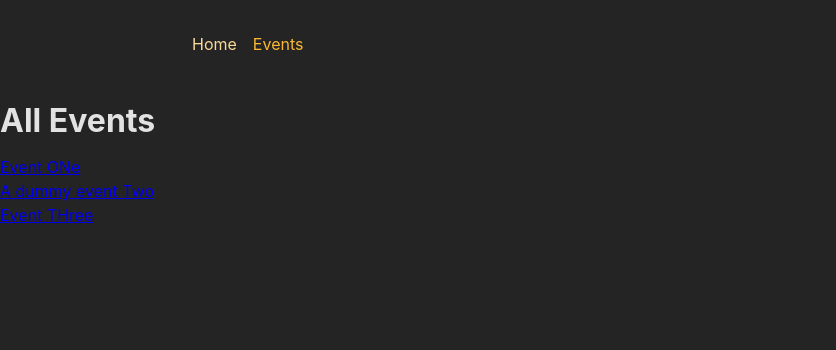
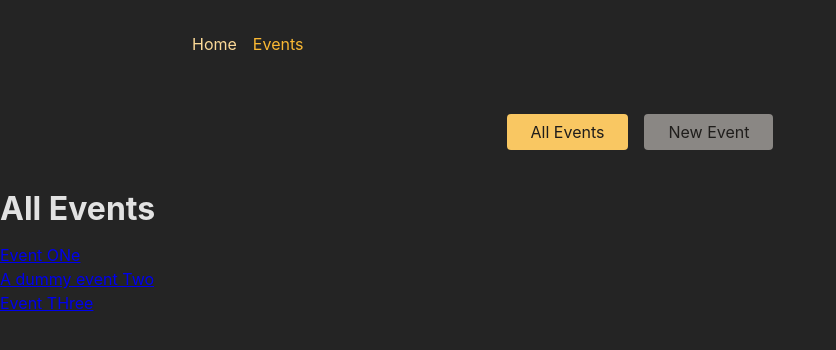
Before and after one commit to Omar-Elmoez/restaurant, a React (Vite) app: page /events in a window 1280 px wide. Shown: the top 350 px of the page, without its empty margins (0-836 px from the left). Built offline with nearby package versions, Linux system fonts and the light colour scheme.

Commit message:
update routes

```diff
--- a/src/components/events-navigation/EventsNavigation.tsx
+++ b/src/components/events-navigation/EventsNavigation.tsx
@@ -1,5 +1,5 @@
-import { NavLink } from 'react-router-dom';
-import classes from './EventsNavigation.module.css';
+import { NavLink } from "react-router-dom";
+import classes from "./EventsNavigation.module.css";
 
 function EventsNavigation() {
   return (
@@ -7,10 +7,25 @@ function EventsNavigation() {
       <nav>
         <ul className={classes.list}>
           <li>
-            <NavLink to="/events">All Events</NavLink>
+            <NavLink
+              to="/events"
+              className={({ isActive }) =>
+                isActive ? classes.active : undefined
+              }
+              end
+            >
+              All Events
+            </NavLink>
           </li>
           <li>
-            <NavLink to="/events/new">New Event</NavLink>
+            <NavLink
+              to="/events/new"
+              className={({ isActive }) =>
+                isActive ? classes.active : undefined
+              }
+            >
+              New Event
+            </NavLink>
           </li>
         </ul>
       </nav>
--- a/src/pages/Events.tsx
+++ b/src/pages/Events.tsx
@@ -1,6 +1,5 @@
 import { Link } from "react-router-dom";
 
-function Events() {
 const events = [
   {
     id: "e1",
@@ -31,13 +30,15 @@ function Events() {
   },
 ];
 
+function Events() {
+
   return (
     <div>
       <h1>All Events</h1>
       <ul>
         {events.map((event) => (
           <li key={event.id}>
-            <Link to= {`/events/${event.id}`}>{event.title}</Link>
+            <Link to={event.id}>{event.title}</Link>
           </li>
         ))}
       </ul>
--- a/src/routes/index.tsx
+++ b/src/routes/index.tsx
@@ -1,54 +1,101 @@
-import { RouterProvider, createBrowserRouter } from "react-router-dom"
+import { RouterProvider, createBrowserRouter } from "react-router-dom";
 import { EditEvent, EventDetails, Events, Home, NewEvent } from "../pages";
 import RootLayout from "./RootLayout";
 import EventsLayout from "./EventsLayout";
 
 const Routes = () => {
+  // const MainRoutes = [
+  //   {
+  //     path: "/",
+  //     element: <RootLayout />,
+  //     children: [
+  //       {
+  //         index: true,
+  //         element: <Home />
+  //       },
+  //       {
+  //         path: "events",
+  //         element: <EventsLayout />,
+  //         children: [
+  //           {
+  //             index: true,
+  //             element: <Events />
+  //           },
+  //           {
+  //             path: ":id",
+  //             element: <EventDetails />
+  //           },
+  //           {
+  //             path: "new",
+  //             element: <NewEvent />
+  //           },
+  //           {
+  //             path: ":id/edit",
+  //             element: <EditEvent />
+  //           }
+  //         ]
+  //       }
+  //     ]
+  //   }
+  // ]
 
-  const MainRoutes = [
+  // const EventsRoutes = [
+  //   {
+  //     path: "/",
+  //     element: <EventsLayout />,
+  //     children: [
+  //       {
+  //         path: "events/:id",
+  //         element: <EventDetails />
+  //       },
+  //       {
+  //         path: "events/new",
+  //         element: <NewEvent />
+  //       },
+  //       {
+  //         path: "events/:id/edit",
+  //         element: <EditEvent />
+  //       }
+  //     ]
+  //   }
+  // ]
+
+  const router = createBrowserRouter([
     {
       path: "/",
       element: <RootLayout />,
       children: [
         {
-          path: "/",
-          element: <Home />
+          index: true,
+          element: <Home />,
         },
         {
-          path: "/events",
-          element: <Events />
-        }
-      ]
-    }
-  ]
-
-  const EventsRoutes = [
-    {
-      path: "/",
+          path: "events",
           element: <EventsLayout />,
           children: [
             {
-          path: "/events/:id",
-          element: <EventDetails />
+              index: true,
+              element: <Events />,
             },
             {
-          path: "/events/new",
-          element: <NewEvent />
+              path: ":id",
+              element: <EventDetails />,
             },
             {
-          path: "/events/:id/edit",
-          element: <EditEvent />
-        }
-      ]
-    }
-  ]
-
-  const router = createBrowserRouter([
-    ...MainRoutes,
-    ...EventsRoutes
+              path: "new",
+              element: <NewEvent />,
+            },
+            {
+              path: ":id/edit",
+              element: <EditEvent />,
+            },
+          ],
+        },
+      ],
+    },
   ]);
 
-  return <RouterProvider router={router} />
-}
+  return <RouterProvider router={router} />;
+};
 
-export default Routes
+export default Routes;
```
Lines whose indentation alone changed are shown as unchanged.
